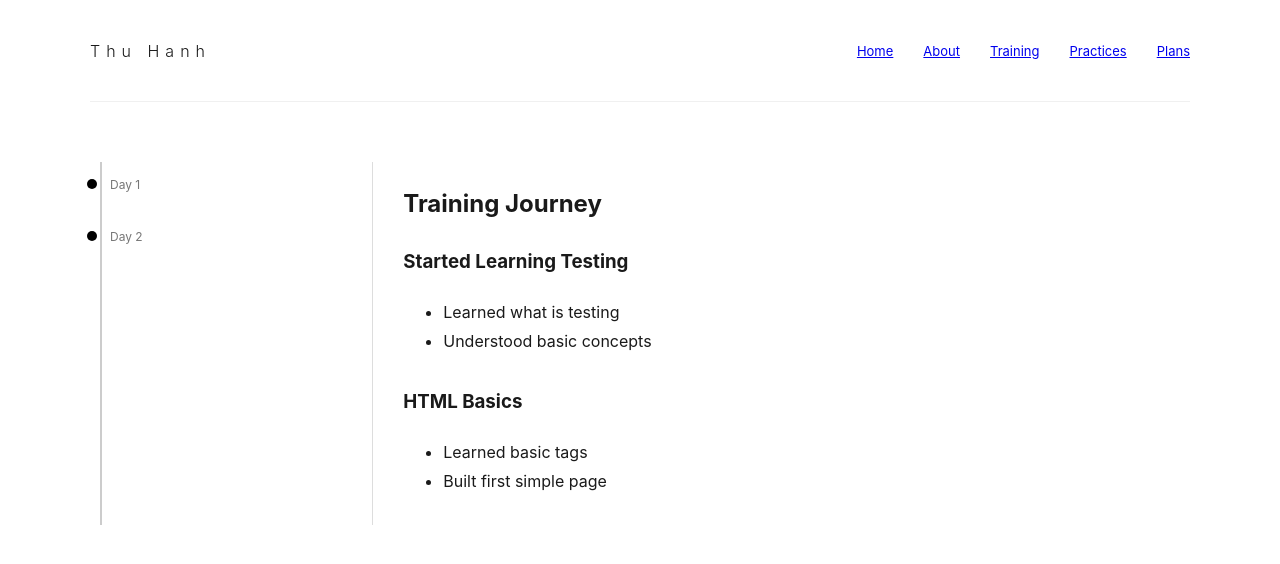
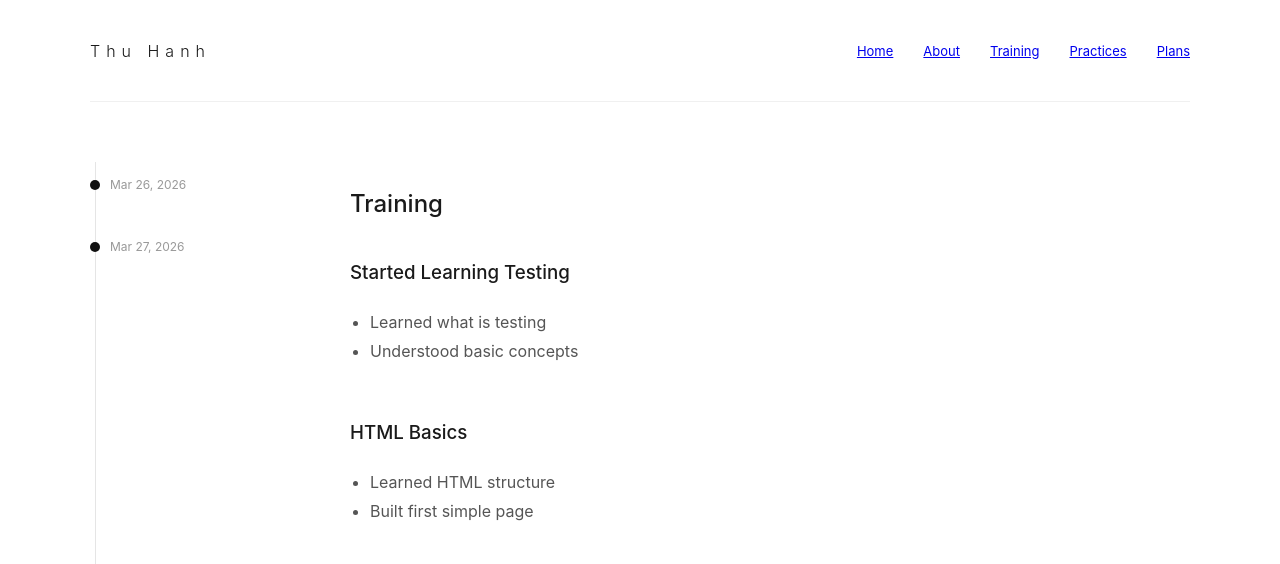
Before and after one commit to Hanhtrannp11/thuhanh-new-challenge, a Next.js app: page /training in a window 1280 px wide. Shown: the top 564 px of the page. Built offline with nearby package versions, Linux system fonts and the light colour scheme.

Commit message:
Update page.tsx

```diff
--- a/app/training/page.tsx
+++ b/app/training/page.tsx
@@ -1,66 +1,76 @@
 const data = [
   {
-    date: "Day 1",
+    date: "Mar 26, 2026",
     title: "Started Learning Testing",
     content: [
       "Learned what is testing",
-      "Understood basic concepts"
+      "Understood basic concepts",
     ],
   },
   {
-    date: "Day 2",
+    date: "Mar 27, 2026",
     title: "HTML Basics",
     content: [
-      "Learned basic tags",
-      "Built first simple page"
+      "Learned HTML structure",
+      "Built first simple page",
     ],
   },
 ];
 
 export default function Training() {
   return (
-    <div style={{ display: "flex" }}>
+    <div style={{ display: "flex", gap: "60px" }}>
 
-      {/* TIMELINE LEFT */}
-      <div style={{
-        width: "25%",
-        borderRight: "1px solid #ddd",
-        position: "relative",
-        paddingRight: "20px"
-      }}>
-        <div style={{
+      {/* LEFT TIMELINE */}
+      <div style={{ width: "200px", position: "relative" }}>
+        <div
+          style={{
             position: "absolute",
-          left: "10px",
+            left: "5px",
             top: 0,
             bottom: 0,
-          width: "2px",
-          background: "#ccc"
-        }} />
+            width: "1px",
+            background: "#e5e5e5",
+          }}
+        />
 
         {data.map((item, i) => (
-          <div key={i} style={{ marginBottom: "30px", paddingLeft: "20px", position: "relative" }}>
-            <div style={{
+          <div key={i} style={{ marginBottom: "40px", position: "relative" }}>
+            <div
+              style={{
                 position: "absolute",
-              left: "-3px",
-              top: "5px",
+                left: "0px",
+                top: "6px",
                 width: "10px",
                 height: "10px",
-              background: "black",
-              borderRadius: "50%"
-            }} />
-            <p style={{ fontSize: "12px", color: "#777" }}>{item.date}</p>
+                background: "#111",
+                borderRadius: "50%",
+              }}
+            />
+            <p style={{ marginLeft: "20px", fontSize: "12px", color: "#999" }}>
+              {item.date}
+            </p>
           </div>
         ))}
       </div>
 
-      {/* CONTENT RIGHT */}
-      <div style={{ width: "75%", paddingLeft: "30px" }}>
-        <h2>Training Journey</h2>
+      {/* RIGHT CONTENT */}
+      <div style={{ flex: 1 }}>
+        <h2 style={{ fontWeight: 500, marginBottom: "30px" }}>
+          Training
+        </h2>
 
         {data.map((item, i) => (
-          <div key={i} style={{ marginBottom: "30px" }}>
-            <h3>{item.title}</h3>
-            <ul>
+          <div key={i} style={{ marginBottom: "50px" }}>
+            <h3 style={{ fontWeight: 500 }}>{item.title}</h3>
+
+            <ul
+              style={{
+                marginTop: "10px",
+                paddingLeft: "20px",
+                color: "#555",
+              }}
+            >
               {item.content.map((c, idx) => (
                 <li key={idx}>{c}</li>
               ))}
```
Lines whose indentation alone changed are shown as unchanged.
